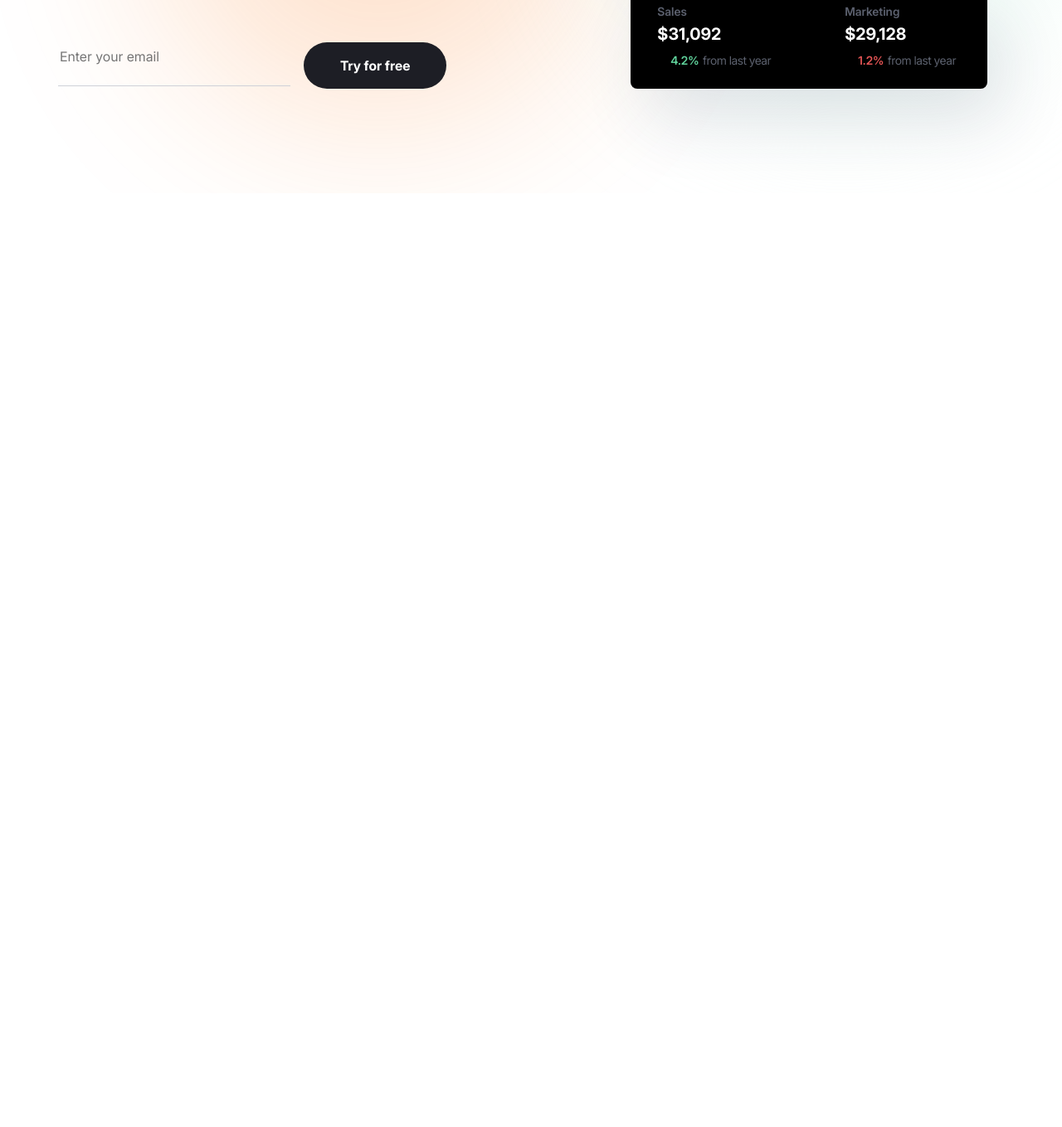
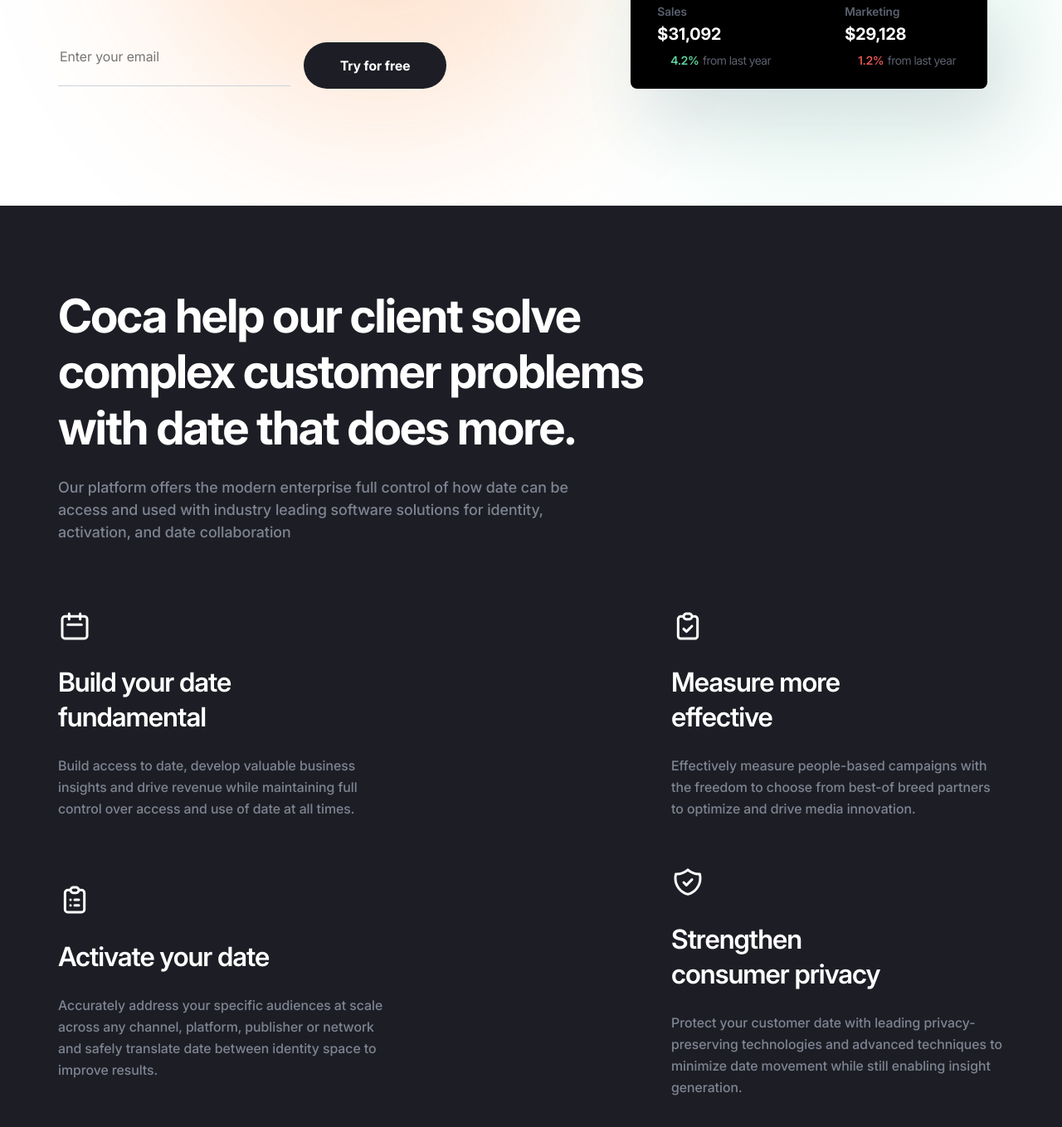
Before and after one commit to Bitaxa-72/coca.mod7, a website built with Vite: page src/index.html in a window 1280 px wide. Shown: the part 567-1926 px from the top of the page at 83% size. Before the commit the page ends 800 px from the top, so only its background shows below. Built offline with nearby package versions, Linux system fonts and the light colour scheme; files whose address does not match are found by name.

Commit message:
Created section overview

```diff
--- a/src/assets/scss/base/vars.scss
+++ b/src/assets/scss/base/vars.scss
@@ -8,11 +8,18 @@
   --neutral-color-110: #101010;
   --neutral-color-120: #101010;
   --neutral-color-130: #E2F8F0B2;
+  --overview-color1: #1D1E25;
 
   // container
   --container-padding:15px;
   --container-width:1200px;
 
+  @include mini-desktop{
+    --container-width:1000px;
+  }
+  @include tablet{
+    --container-width:860px;
+  }
   @include mobile{
     --container-width:480px;
   }
@@ -35,4 +42,5 @@
     --neutral-color-110: #fff;
     --neutral-color-120: #343542;
     --neutral-color-130: #E2F8F033;
+    --overview-color1: #18181D;
 }
--- a/src/assets/scss/components/home/hero.scss
+++ b/src/assets/scss/components/home/hero.scss
@@ -66,6 +66,7 @@
     @include flex-justify-between;
     position: relative;
     align-items: flex-end;
+    padding-bottom: 141px;
 
     @include mini-desktop {
       flex-direction: column;
--- /dev/null
+++ b/src/assets/scss/components/home/overview.scss
@@ -0,0 +1,113 @@
+.overview {
+  background-color: var(--overview-color1);
+  padding: 100px 0;
+
+  @include tablet {
+    text-align: center;
+  }
+
+  @include mobile {
+    padding: 60px 0;
+  }
+
+  @include small-mobile {
+    padding: 40px 0;
+  }
+
+  &__title {
+    color: #fff;
+    line-height: 120%;
+    letter-spacing: -2px;
+    margin-bottom: 24px;
+    max-width: 816px;
+
+    @include tablet {
+      margin-bottom: 18px;
+    }
+
+    @include small-mobile {
+      padding: 16px 0;
+    }
+  }
+
+  &__description {
+    max-width: 660px;
+    color: #7e8492;
+    font-weight: 500;
+    line-height: 150%;
+    margin-bottom: 80px;
+
+    @include tablet {
+      margin-bottom: 60px;
+    }
+
+    @include small-mobile {
+      margin-bottom: 40px;
+    }
+  }
+
+  &__list {
+    @include flex-all-between;
+    flex-wrap: wrap;
+    gap: 56px;
+
+    @include tablet {
+      flex-direction: column;
+      align-items: center;
+      gap: 40px;
+    }
+  }
+
+  &__item {
+    max-width: 453px;
+
+    &-icon {
+      margin-bottom: 24px;
+
+      @include tablet {
+        margin-bottom: 18px;
+      }
+
+      @include small-mobile {
+        margin-bottom: 16px;
+      }
+    }
+
+    &-title {
+      max-width: 293px;
+      color: #fff;
+      font-weight: 600;
+      line-height: 42px;
+      letter-spacing: -1px;
+      margin-bottom: 24px;
+
+      @include mobile {
+        max-width: 320px;
+      }
+
+      @include tablet {
+        margin-bottom: 18px;
+      }
+
+      @include small-mobile {
+        margin-bottom: 16px;
+      }
+    }
+
+    &-description {
+      max-width: 401px;
+      color: #7e8492;
+      font-weight: 500;
+      line-height: 26px;
+    }
+  }
+
+  @include tablet {
+    &__title,
+    &__description,
+    &__item-title {
+      margin-right: auto;
+      margin-left: auto;
+    }
+  }
+}
--- a/src/assets/scss/globals/text.scss
+++ b/src/assets/scss/globals/text.scss
@@ -5,6 +5,18 @@
 
   &-h2 {
     font-size: 56px;
+
+    @include tablet{
+      font-size: 46px;
+    }
+
+    @include mobile{
+      font-size: 36px;
+    }
+
+    @include small-mobile{
+      font-size: 30px;
+    }
   }
 
   &-h3 {
@@ -17,6 +29,18 @@
 
   &-h5 {
     font-size: 32px;
+
+    @include tablet{
+      font-size: 28px;
+    }
+
+    @include mobile{
+      font-size: 24px;
+    }
+
+    @include small-mobile{
+      font-size: 20px;
+    }
   }
 
   &-h1,
@@ -55,7 +79,7 @@
         width: 76px;
         height: 1px;
         background-color: var(--neutral-color-100);
-        transform: translateY(-20px);
+        transform: translateY(-43px);
 
         @include mini-desktop{
           display: none;
@@ -68,6 +92,10 @@
 
     &-medium {
       font-size: 18px;
+
+      @include mobile{
+        font-size: 16px;
+      }
     }
 
     &-default {
--- a/src/assets/scss/main.scss
+++ b/src/assets/scss/main.scss
@@ -2,4 +2,5 @@
 @import './base';
 @import './globals';
 @import './components/header.scss';
-@import './components/home/hero'
+@import './components/home/hero';
+@import './components/home/overview';
--- /dev/null
+++ b/src/html/components/home/overview.html
@@ -0,0 +1,37 @@
+<section class="overview">
+    <div class="container">
+        <h2 class="overview__title heading-h2">Coca help our client solve complex customer problems with date that
+            does more.</h2>
+        <p class="overview__description text-p-medium">Our platform offers the modern enterprise full control of how date can be
+            access and used with industry
+            leading software solutions for identity, activation, and date collaboration</p>
+        <ul class="overview__list">
+            <li class="overview__item">
+                <img src="../../../assets/icons/calendar.svg" class="overview__item-icon" width="40" height="40" alt="Calendar icon">
+                <h3 class="overview__item-title heading-h5">Build your date fundamental</h3>
+                <p class="overview__item-description text-p-default">Build access to date, develop valuable business insights and drive
+                    revenue while maintaining full control over access and use of date at all times.</p>
+            </li>
+            <li class="overview__item">
+                <img src="../../../assets/icons/checklist.svg" class="overview__item-icon" width="40" height="40" alt="Checklist icon">
+                <h3 class="overview__item-title heading-h5">Measure more effective</h3>
+                <p class="overview__item-description text-p-default">Effectively measure people-based campaigns with the freedom to
+                    choose from best-of breed partners to optimize and drive media innovation.</p>
+            </li>
+            <li class="overview__item">
+                <img src="../../../assets/icons/list.svg" class="overview__item-icon" width="40" height="40" alt="List icon">
+                <h3 class="overview__item-title heading-h5">Activate your date</h3>
+                <p class="overview__item-description text-p-default">Accurately address your specific audiences at scale across any
+                    channel, platform, publisher or network and safely translate date between identity space to improve
+                    results.</p>
+            </li>
+            <li class="overview__item">
+                <img src="../../../assets/icons/shield.svg" class="overview__item-icon" width="40" height="40" alt="Shield icon">
+                <h3 class="overview__item-title heading-h5">Strengthen consumer privacy</h3>
+                <p class="overview__item-description text-p-default">Protect your customer date with leading privacy-preserving
+                    technologies and advanced techniques to minimize date movement while still enabling insight
+                    generation.</p>
+            </li>
+        </ul>
+    </div>
+</section>
--- a/src/index.html
+++ b/src/index.html
@@ -5,6 +5,7 @@
 <body class="body" data-theme="light">
   <load src="./html/components/header.html" title="home" />
   <load src="./html/components/home/hero.html" title="home" />
+  <load src="./html/components/home/overview.html" title="home" />
 
   <script type="module" src="/js/main.js"></script>
 </body>
```
Also changed, not shown: src/assets/icons/calendar.svg (added), src/assets/icons/checklist.svg (added), src/assets/icons/list.svg (added), src/assets/icons/shield.svg (added), 1 other file.
